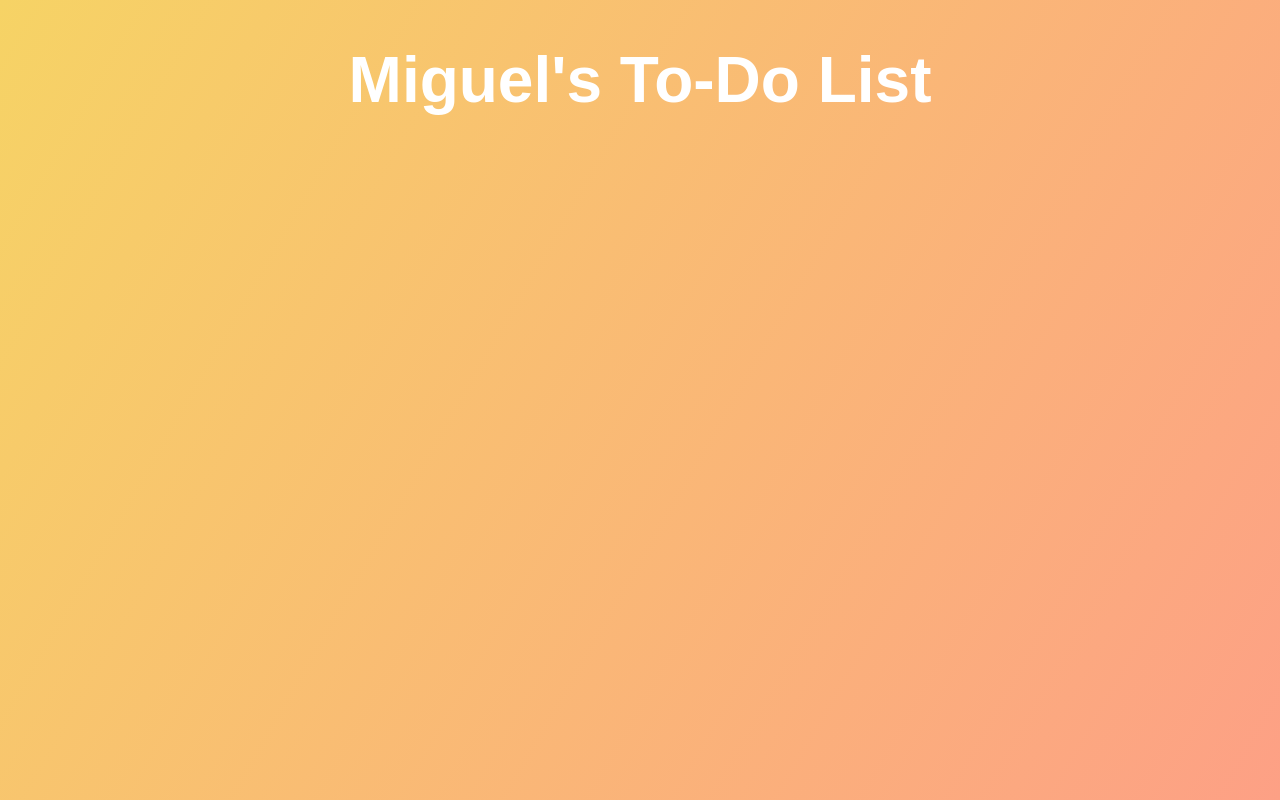
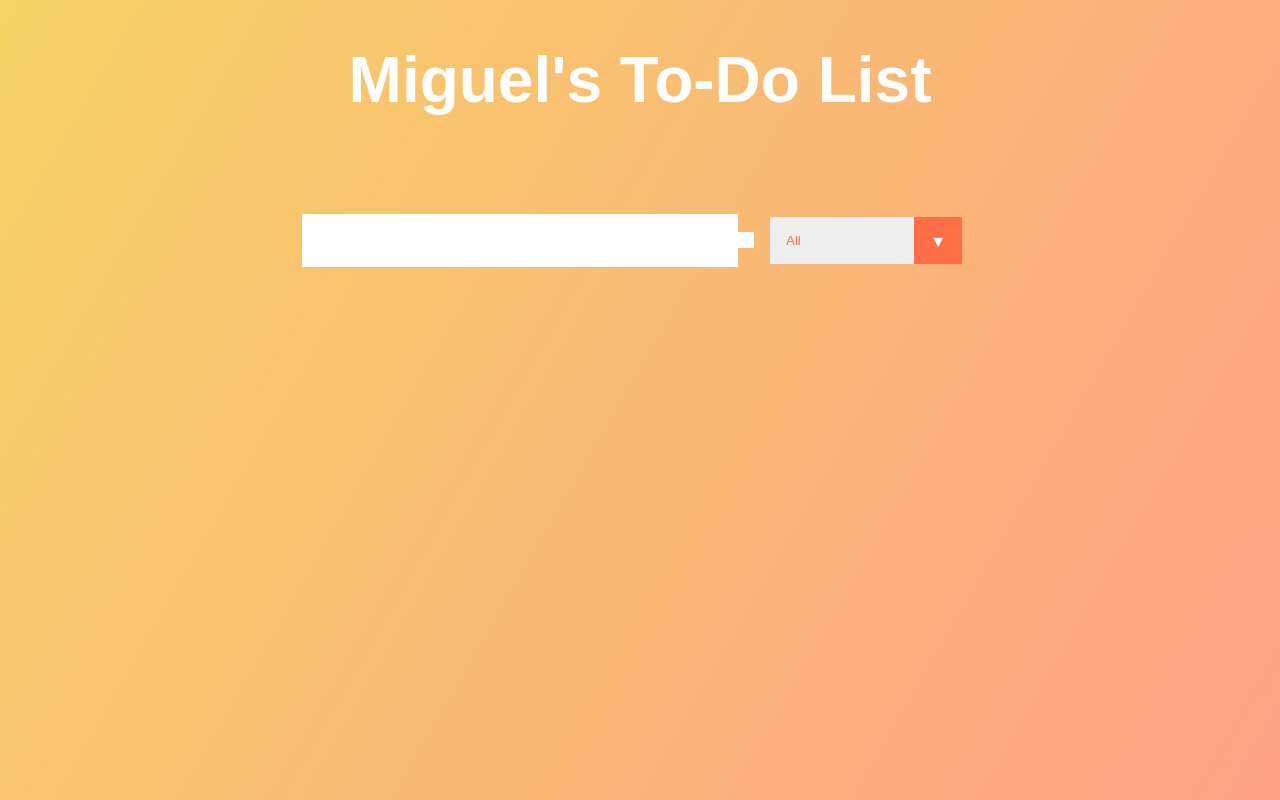
Before and after one commit to migueltavarestech/todo-list, a React (Create React App) app: page / in a window 1280 px wide. Built offline with nearby package versions, Linux system fonts and the light colour scheme.

Commit message:
Insert Form Component

```diff
--- a/src/App.js
+++ b/src/App.js
@@ -1,5 +1,7 @@
 import React from 'react';
 import './App.css';
+//Importing Components
+import Form from './components/Form';
 
 function App() {
   return (
@@ -7,6 +9,7 @@
       <header>
         <h1>Miguel's To-Do List</h1>
       </header>
+      <Form />
     </div>
   );
 }
--- a/src/components/Form.js
+++ b/src/components/Form.js
@@ -0,0 +1,21 @@
+import React from 'react';
+
+const Form = () => {
+    return (
+        <form>
+            <input type='text' class='todo-input' />
+            <button class='todo-button' type='submit'>
+                <i class='fas fa-plus-square'></i>
+            </button>
+            <div class='select'>
+                <select name='todos' class='filter-todo'>
+                    <option value='all'>All</option>
+                    <option value='completed'>Completed</option>
+                    <option value='uncompleted'>Uncompleted</option>
+                </select>
+            </div>
+        </form>
+    );
+}
+
+export default Form;
```
